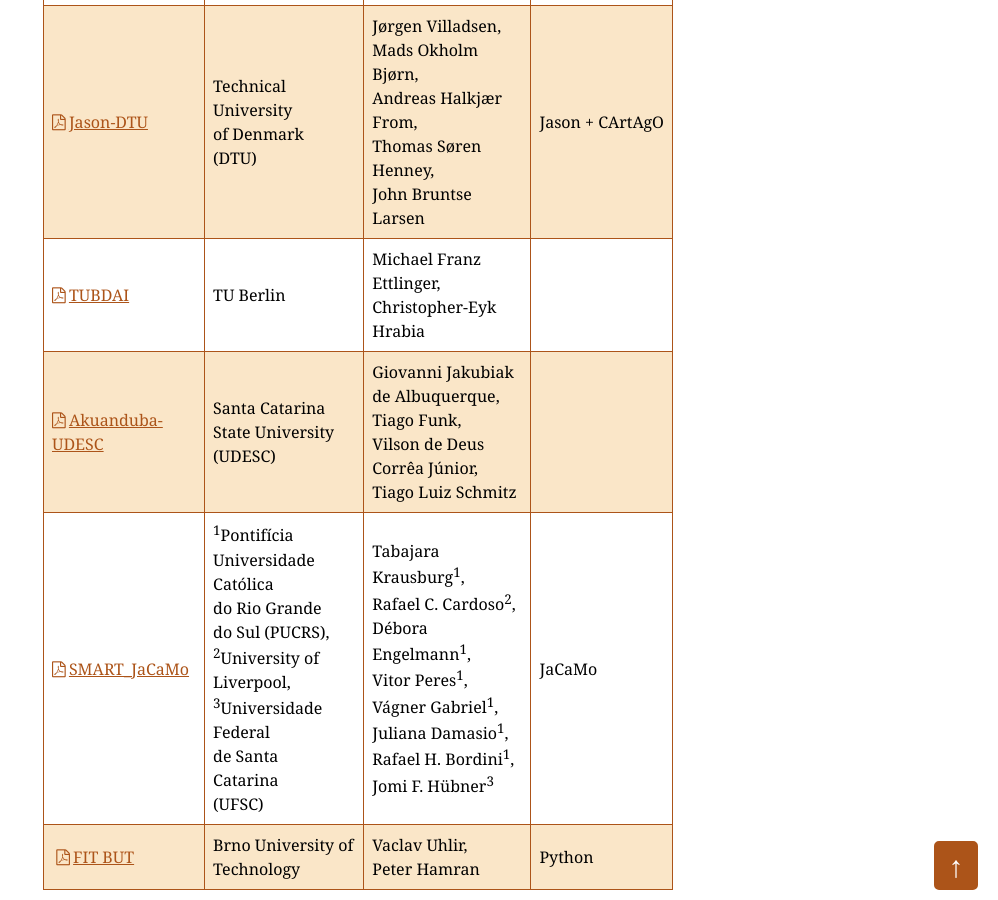
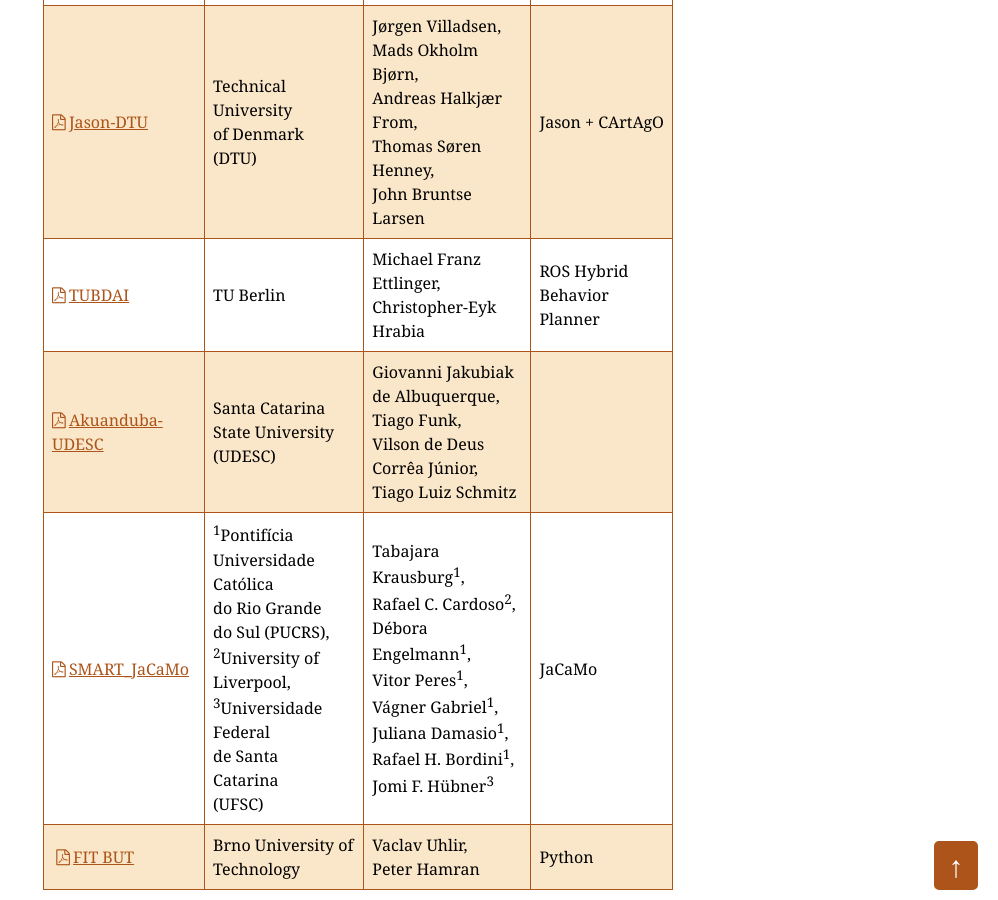
Before and after one commit to agentcontest/agentcontest.github.io, a Jekyll site: the page built from 2018/index.md, in a window 1280 px wide and 900 px high, scrolled down 1664 px. Shown: the whole window, without its empty margins (282-1280 px from the left). Built offline with Jekyll 4.4.1, drawn with Linux system fonts in a browser that asks for light colours.

Commit message:
add tubdai platform

```diff
--- a/2018/index.md
+++ b/2018/index.md
@@ -30,7 +30,7 @@
 | -- |
 | [Dumping to Gather](registration/dtg.pdf) | TU Berlin | Christopher-Eyk Hrabia, <br> Josephine Alice Krause, <br> Marc Schmidt, <br> Andrea Marie Weintraud | ROS Hybrid Behavior Planner |
 | [Jason-DTU](registration/jason-dtu.pdf) | Technical University <br> of Denmark <br> (DTU) | Jørgen Villadsen, <br> Mads Okholm Bjørn, <br> Andreas Halkjær From, <br> Thomas Søren Henney, <br> John Bruntse Larsen | Jason + CArtAgO |
-| [TUBDAI](registration/tubdai.pdf) | TU Berlin | Michael Franz Ettlinger, <br> Christopher-Eyk Hrabia | |
+| [TUBDAI](registration/tubdai.pdf) | TU Berlin | Michael Franz Ettlinger, <br> Christopher-Eyk Hrabia | ROS Hybrid Behavior Planner |
 | [Akuanduba-UDESC](registration/akuanduba.pdf) | Santa Catarina <br> State University <br> (UDESC) | Giovanni Jakubiak de Albuquerque, <br> Tiago Funk, <br> Vilson de Deus Corrêa Júnior, <br> Tiago Luiz Schmitz | |
 | [SMART_JaCaMo](registration/smart-jacamo.pdf) | <sup>1</sup>Pontifícia<br> Universidade<br> Católica<br> do Rio Grande<br> do Sul (PUCRS), <sup>2</sup>University of <br> Liverpool, <br> <sup>3</sup>Universidade <br> Federal <br> de Santa <br> Catarina <br> (UFSC) | Tabajara Krausburg<sup>1</sup>, <br> Rafael C. Cardoso<sup>2</sup>, <br> Débora Engelmann<sup>1</sup>, <br> Vitor Peres<sup>1</sup>, <br> Vágner Gabriel<sup>1</sup>, <br> Juliana Damasio<sup>1</sup>, <br> Rafael H. Bordini<sup>1</sup>, <br> Jomi F. Hübner<sup>3</sup> | JaCaMo |
 | [FIT BUT](registration/fitbut.pdf) | Brno University of Technology | Vaclav Uhlir, <br> Peter Hamran | Python |
```
